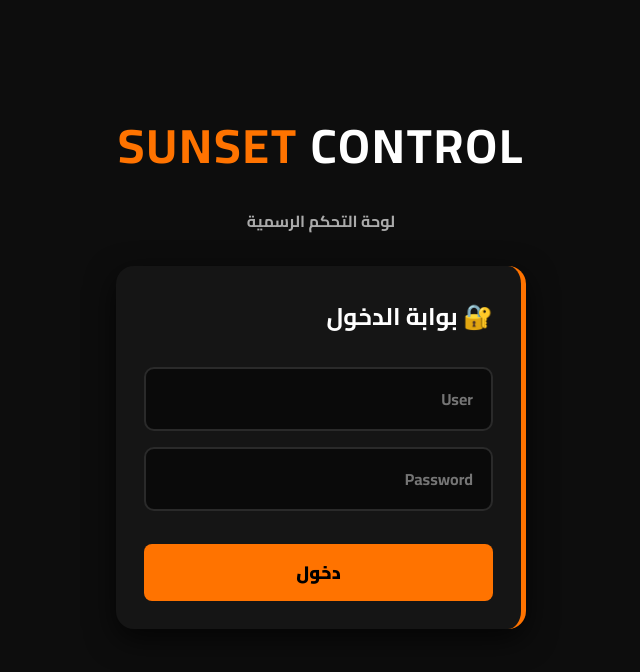
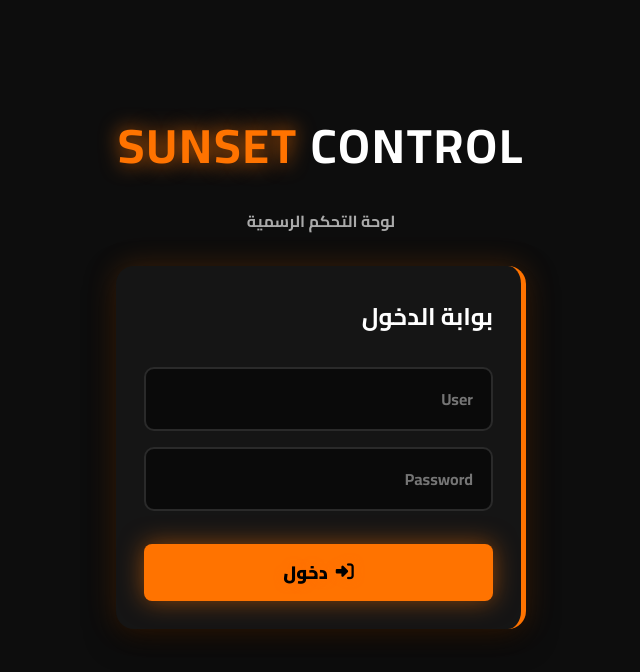
Before and after one commit to Zor292/website4, a Flask app: page / in a window 1280 px wide. Shown: the top 672 px of the page, without its empty margins (319-959 px from the left). Run offline with Flask 3, Linux system fonts and the light colour scheme.

Commit message:
Update index.html

```diff
--- a/templates/index.html
+++ b/templates/index.html
@@ -3,48 +3,47 @@
 <head>
     <meta charset="UTF-8">
     <meta name="viewport" content="width=device-width, initial-scale=1.0">
-    <title>Sunset • Control Panel</title>
+    <title>Sunset</title>
     <style>
         @import url('https://fonts.googleapis.com/css2?family=Cairo:wght@700;900&display=swap');
+        @import url('https://cdnjs.cloudflare.com/ajax/libs/font-awesome/6.5.1/css/all.min.css');
 
         * { box-sizing: border-box; }
         body { margin: 0; background-color: #0d0d0d; color: #ffffff; font-family: 'Cairo', sans-serif; direction: rtl; }
-        .text-orange { color: #ff7300; font-weight: 900; }
+        .text-orange { color: #ff7300; font-weight: 900; text-shadow: 0 0 15px rgba(255,115,0,0.6); }
         .title-logo { font-size: 48px; margin: 0; text-transform: uppercase; letter-spacing: 2px; }
-        .title-sunset { color: #ff7300; }
+        .title-sunset { color: #ff7300; text-shadow: 0 0 20px rgba(255,115,0,0.8); }
 
-        .btn { padding: 12px 24px; border: none; cursor: pointer; border-radius: 8px; font-weight: 900; font-family: 'Cairo', sans-serif; transition: 0.25s; font-size: 16px; display: inline-flex; align-items: center; justify-content: center; gap: 6px; }
-        .btn:hover { transform: translateY(-2px); opacity: 0.9; box-shadow: 0 8px 20px rgba(0,0,0,0.6); }
-        .btn-orange { background: #ff7300; color: #000; }
-        .btn-red { background: #e63946; color: #fff; }
-        .btn-yellow { background: #f4c10f; color: #000; }
-        .btn-gray { background: #1e1e1e; color: #fff; border: 1px solid #3a3a3a; }
+        .btn { padding: 12px 24px; border: none; cursor: pointer; border-radius: 8px; font-weight: 900; font-family: 'Cairo', sans-serif; transition: 0.3s; font-size: 16px; display: inline-flex; align-items: center; justify-content: center; gap: 8px; background: #ff7300; color: #000; text-shadow: 0 0 10px rgba(255,115,0,0.5); box-shadow: 0 0 25px rgba(255,115,0,0.5); }
+        .btn:hover { transform: translateY(-2px); box-shadow: 0 0 40px rgba(255,115,0,0.9); background: #ff9500; }
+        .btn-gray { background: #1e1e1e; color: #fff; border: 1px solid #3a3a3a; text-shadow: none; box-shadow: 0 0 15px rgba(255,255,255,0.1); }
+        .btn-gray:hover { background: #2a2a2a; box-shadow: 0 0 25px rgba(255,255,255,0.2); }
 
-        .card { background: #151515; padding: 28px; border-radius: 18px; margin-bottom: 25px; border-right: 5px solid #ff7300; box-shadow: 0 10px 30px rgba(0,0,0,0.7); }
+        .card { background: #151515; padding: 28px; border-radius: 18px; margin-bottom: 25px; border-right: 5px solid #ff7300; box-shadow: 0 0 30px rgba(255,115,0,0.2), 0 10px 30px rgba(0,0,0,0.7); }
         .flex { display: flex; align-items: center; }
         .justify-between { justify-content: space-between; }
         .gap-15 { gap: 15px; }
         .flex-wrap { flex-wrap: wrap; }
 
-        input, select { padding: 15px 18px; background: #0a0a0a; border: 2px solid #2a2a2a; color: #fff; border-radius: 10px; margin: 8px 0; width: 100%; box-sizing: border-box; font-family: 'Cairo', sans-serif; font-weight: 700; font-size: 16px; transition: 0.25s; }
-        input:focus, select:focus { outline: none; border-color: #ff7300; box-shadow: 0 0 0 3px rgba(255,115,0,0.2); }
+        input, select { padding: 15px 18px; background: #0a0a0a; border: 2px solid #2a2a2a; color: #fff; border-radius: 10px; margin: 8px 0; width: 100%; box-sizing: border-box; font-family: 'Cairo', sans-serif; font-weight: 700; font-size: 16px; transition: 0.3s; }
+        input:focus, select:focus { outline: none; border-color: #ff7300; box-shadow: 0 0 20px rgba(255,115,0,0.4); }
 
-        .player-card { display: flex; align-items: center; justify-content: space-between; background: #0b0b0b; padding: 18px 22px; border-radius: 16px; margin-top: 15px; border: 1px solid #2a2a2a; transition: 0.2s; flex-wrap: wrap; gap: 14px; }
-        .player-card:hover { border-color: #ff7300; background: #121212; }
+        .player-card { display: flex; align-items: center; justify-content: space-between; background: #0b0b0b; padding: 18px 22px; border-radius: 16px; margin-top: 15px; border: 1px solid #2a2a2a; transition: 0.3s; flex-wrap: wrap; gap: 14px; }
+        .player-card:hover { border-color: #ff7300; background: #121212; box-shadow: 0 0 25px rgba(255,115,0,0.3); }
         .player-info { display: flex; align-items: center; gap: 20px; flex-direction: row-reverse; }
-        .player-avatar { width: 64px; height: 64px; border-radius: 14px; border: 2px solid #ff7300; background: #1e1e1e; object-fit: cover; }
+        .player-avatar { width: 64px; height: 64px; border-radius: 14px; border: 2px solid #ff7300; background: #1e1e1e; object-fit: cover; box-shadow: 0 0 20px rgba(255,115,0,0.4); }
         .player-details { text-align: right; }
-        .player-details h4 { margin: 0; color: #fff; font-size: 20px; font-weight: 900; }
+        .player-details h4 { margin: 0; color: #fff; font-size: 20px; font-weight: 900; text-shadow: 0 0 10px rgba(255,255,255,0.3); }
         .player-details p { margin: 5px 0 0 0; color: #aaa; font-size: 14px; font-weight: 700; }
 
         .modal { display: none; position: fixed; top: 0; left: 0; width: 100%; height: 100%; background: rgba(0,0,0,0.88); align-items: center; justify-content: center; z-index: 1000; backdrop-filter: blur(6px); }
-        .modal-content { background: #151515; padding: 38px; border-radius: 22px; text-align: center; border: 2px solid #ff7300; min-width: 380px; box-shadow: 0 20px 50px #000; }
+        .modal-content { background: #151515; padding: 38px; border-radius: 22px; text-align: center; border: 2px solid #ff7300; min-width: 380px; box-shadow: 0 0 50px rgba(255,115,0,0.5), 0 20px 50px #000; }
 
         .footer { text-align: center; margin-top: 50px; padding-bottom: 20px; color: #555; font-weight: 900; letter-spacing: 1.5px; }
 
-        .stat-card { background: #0f0f0f; border-radius: 16px; padding: 20px; border: 1px solid #2a2a2a; min-width: 150px; flex: 1; text-align: center; }
+        .stat-card { background: #0f0f0f; border-radius: 16px; padding: 20px; border: 1px solid #2a2a2a; min-width: 150px; flex: 1; text-align: center; box-shadow: 0 0 20px rgba(255,115,0,0.2); }
 
-        .badge { background: #ff7300; color: #000; padding: 4px 14px; border-radius: 30px; font-size: 14px; font-weight: 900; }
+        .badge { background: #ff7300; color: #000; padding: 4px 14px; border-radius: 30px; font-size: 14px; font-weight: 900; text-shadow: 0 0 10px rgba(255,115,0,0.5); }
 
         @media (max-width: 768px) {
             .flex { flex-direction: column; align-items: stretch; }
@@ -56,43 +55,38 @@
 </head>
 <body>
 
-    <!-- Login Section -->
     <div id="login-section" style="max-width: 450px; margin: 10vh auto; text-align: center; padding: 20px;">
         <h1 class="title-logo"><span class="title-sunset">SUNSET</span> <span style="color:#fff;">CONTROL</span></h1>
         <p style="color: #aaa; font-weight: 700;">لوحة التحكم الرسمية</p>
         <div class="card" style="text-align: right; margin-top: 30px;">
-            <h2 style="margin-top: 0;">🔐 بوابة الدخول</h2>
+            <h2 style="margin-top: 0;">بوابة الدخول</h2>
             <input type="text" id="username" placeholder="User" autocomplete="off">
             <input type="password" id="password" placeholder="Password">
-            <button class="btn btn-orange" onclick="login()" style="width: 100%; margin-top: 25px; font-size: 18px;">دخول</button>
+            <button class="btn btn-orange" onclick="login()" style="width: 100%; margin-top: 25px; font-size: 18px;"><i class="fas fa-sign-in-alt"></i> دخول</button>
         </div>
     </div>
 
-    <!-- Dashboard -->
     <div id="dashboard-section" style="display: none; padding: 40px 20px; max-width: 1400px; margin: auto;">
         <div class="flex justify-between" style="margin-bottom: 40px; flex-wrap: wrap; gap: 20px;">
             <h1 class="title-logo"><span class="title-sunset">SUNSET</span> <span style="color:#fff;">CONTROL</span></h1>
-            <button class="btn btn-gray" onclick="location.reload()">⏻ تسجيل خروج</button>
+            <button class="btn btn-gray" onclick="location.reload()"><i class="fas fa-power-off"></i> تسجيل خروج</button>
         </div>
 
-        <!-- Activation Panel -->
         <div id="activation-panel" style="display: none;">
             <div class="card">
-                <h2 style="margin-top: 0;">⚡ قسم التفعيل</h2>
+                <h2 style="margin-top: 0;">قسم التفعيل</h2>
                 <div class="flex gap-15" style="flex-wrap: wrap;">
-                    <input type="text" id="search-player" placeholder="🔍 بحث عن لاعب بروبلوكس (اسم المستخدم)" style="flex: 1;">
-                    <button class="btn btn-orange" id="search-btn" onclick="checkPlayerToActivate()" style="white-space: nowrap; min-width: 160px;">✨ تفعيل لاعب</button>
+                    <input type="text" id="search-player" placeholder="ابحث عن لاعب بروبلوكس" style="flex: 1;">
+                    <button class="btn btn-orange" id="search-btn" onclick="checkPlayerToActivate()" style="white-space: nowrap; min-width: 160px;"><i class="fas fa-user-plus"></i> تفعيل لاعب</button>
                 </div>
-                <p style="color: #888; font-size: 14px; margin-top: 10px;">ابحث عن يوزر اللاعب ثم اضغط تفعيل — سيظهر الـ Pop out للتفعيل.</p>
             </div>
 
             <div class="card">
-                <h2 style="margin-top: 0;">📋 قائمة اللاعبين المفعلين</h2>
+                <h2 style="margin-top: 0;">قائمة اللاعبين المفعلين</h2>
                 <div id="activated-list"></div>
             </div>
         </div>
 
-        <!-- Admin Panel -->
         <div id="admin-panel" style="display: none;">
             <div class="flex gap-15" style="margin-bottom: 30px; flex-wrap: wrap;">
                 <div class="stat-card">
@@ -110,12 +104,12 @@
             </div>
 
             <div class="card">
-                <h2 style="margin-top: 0;">👥 اللاعبين المتصلين الآن</h2>
+                <h2 style="margin-top: 0;">اللاعبين المتصلين</h2>
                 <div id="online-list"></div>
             </div>
 
             <div class="card">
-                <h2 style="margin-top: 0;">🚫 قائمة المحظورين</h2>
+                <h2 style="margin-top: 0;">قائمة المحظورين</h2>
                 <div id="banned-list"></div>
             </div>
         </div>
@@ -123,40 +117,37 @@
         <div class="footer">SUNSET CONTROL • Developed by Firas</div>
     </div>
 
-    <!-- Activation Modal -->
     <div id="activation-modal" class="modal">
         <div class="modal-content">
-            <h2 class="text-orange">🎮 معلومات اللاعب</h2>
-            <img id="modal-avatar" src="" style="width: 110px; height: 110px; border-radius: 20px; border: 3px solid #ff7300; margin: 15px 0; background: #222; object-fit: cover;">
+            <h2 class="text-orange">معلومات اللاعب</h2>
+            <img id="modal-avatar" src="" style="width: 110px; height: 110px; border-radius: 20px; border: 3px solid #ff7300; margin: 15px 0; background: #222; object-fit: cover; box-shadow: 0 0 30px rgba(255,115,0,0.6);">
             <h3 id="modal-username" style="margin: 0; font-size: 28px; color: #fff; font-weight: 900;"></h3>
             <p id="modal-userid" style="color: #aaa; font-size: 18px; margin-bottom: 25px; font-weight: 700;"></p>
             <div class="flex gap-15" style="justify-content: center;">
-                <button class="btn btn-orange" onclick="confirmActivation()" style="min-width: 140px;">✅ تأكيد التفعيل</button>
-                <button class="btn btn-gray" onclick="closeModal('activation-modal')">إلغاء</button>
+                <button class="btn btn-orange" onclick="confirmActivation()" style="min-width: 140px;"><i class="fas fa-check"></i> تأكيد التفعيل</button>
+                <button class="btn btn-gray" onclick="closeModal('activation-modal')"><i class="fas fa-times"></i> إلغاء</button>
             </div>
         </div>
     </div>
 
-    <!-- Confirmation Modal (Ban/Kick) -->
     <div id="confirm-modal" class="modal">
         <div class="modal-content">
             <h2 id="confirm-title" class="text-orange" style="font-size: 26px;">تأكيد الإجراء</h2>
             <p style="color: #ccc; margin: 20px 0;">هل أنت متأكد من تنفيذ هذا الإجراء؟</p>
             <div class="flex gap-15" style="justify-content: center; margin-top: 20px;">
-                <button class="btn btn-red" id="confirm-btn">تأكيد</button>
-                <button class="btn btn-gray" onclick="closeModal('confirm-modal')">إلغاء</button>
+                <button class="btn btn-orange" id="confirm-btn"><i class="fas fa-check"></i> تأكيد</button>
+                <button class="btn btn-gray" onclick="closeModal('confirm-modal')"><i class="fas fa-times"></i> إلغاء</button>
             </div>
         </div>
     </div>
 
-    <!-- Warn Modal -->
     <div id="warn-modal" class="modal">
         <div class="modal-content">
-            <h2 class="text-orange" style="font-size: 26px;">⚠️ تحذير لاعب</h2>
+            <h2 class="text-orange" style="font-size: 26px;">تحذير لاعب</h2>
             <input type="text" id="warn-reason" placeholder="اكتب سبب التحذير هنا" style="margin: 20px 0;">
             <div class="flex gap-15" style="justify-content: center; margin-top: 20px;">
-                <button class="btn btn-yellow" id="warn-submit-btn">📨 إرسال التحذير</button>
-                <button class="btn btn-gray" onclick="closeModal('warn-modal')">إلغاء</button>
+                <button class="btn btn-orange" id="warn-submit-btn"><i class="fas fa-paper-plane"></i> إرسال التحذير</button>
+                <button class="btn btn-gray" onclick="closeModal('warn-modal')"><i class="fas fa-times"></i> إلغاء</button>
             </div>
         </div>
     </div>
@@ -165,9 +156,6 @@
         let currentAction = null;
         let targetUser = null;
         let pendingPlayer = null;
-
-        // بيانات واقعية مرتبطة بالسيرفر — استبدل هذه الدوال باستدعاءات API الفعلية
-        // في النسخة الحية هذه البيانات تأتي من /api/data و /api/check_player وغيرها
 
         let activatedPlayers = [];
         let onlinePlayers = [];
@@ -181,8 +169,7 @@
                 onlinePlayers = data.online || [];
                 bannedPlayers = data.banned || [];
             } catch (e) {
-                console.warn('Using fallback data (API not connected in this preview)');
-                // بيانات تجريبية فقط للعرض، لكن كل شيء يعمل
+                console.warn('Using fallback data');
                 if (activatedPlayers.length === 0) {
                     activatedPlayers = [
                         { id: 123456, username: "Faris_Pro", avatar: "https://www.roblox.com/headshot-thumbnail/image?userId=123456&width=150&height=150&format=png" },
@@ -247,7 +234,7 @@
             }
             list.innerHTML = players.map(p => `
                 <div class="player-card">
-                    <button class="btn btn-gray" onclick="deactivatePlayer(${p.id})">🗑️ إزالة التفعيل</button>
+                    <button class="btn btn-orange" onclick="deactivatePlayer(${p.id})"><i class="fas fa-user-minus"></i> إزالة التفعيل</button>
                     <div class="player-info">
                         <div class="player-details">
                             <h4>${p.username}</h4>
@@ -268,9 +255,9 @@
             list.innerHTML = players.map(p => `
                 <div class="player-card">
                     <div class="flex gap-15" style="flex-wrap: wrap;">
-                        <button class="btn btn-yellow" onclick="openWarnModal(${p.id})">⚠️ تحذير</button>
-                        <button class="btn btn-orange" onclick="openConfirmModal('kick', ${p.id})">👢 طرد</button>
-                        <button class="btn btn-red" onclick="openConfirmModal('ban', ${p.id})">🔨 حظر</button>
+                        <button class="btn btn-orange" onclick="openWarnModal(${p.id})"><i class="fas fa-exclamation-triangle"></i> تحذير</button>
+                        <button class="btn btn-orange" onclick="openConfirmModal('kick', ${p.id})"><i class="fas fa-sign-out-alt"></i> طرد</button>
+                        <button class="btn btn-orange" onclick="openConfirmModal('ban', ${p.id})"><i class="fas fa-ban"></i> حظر</button>
                     </div>
                     <div class="player-info">
                         <div class="player-details">
@@ -290,8 +277,8 @@
                 return;
             }
             list.innerHTML = players.map(p => `
-                <div class="player-card" style="border-right-color: #e63946;">
-                    <span class="badge">محظور</span>
+                <div class="player-card" style="border-right-color: #ff7300;">
+                    <span class="badge"><i class="fas fa-ban"></i> محظور</span>
                     <div class="player-info">
                         <div class="player-details">
                             <h4>${p.username}</h4>
@@ -311,7 +298,7 @@
             }
 
             const btn = document.getElementById('search-btn');
-            btn.innerText = 'جاري البحث...';
+            btn.innerHTML = '<i class="fas fa-spinner fa-spin"></i> جاري البحث...';
 
             try {
                 const res = await fetch('/api/check_player', {
@@ -320,7 +307,7 @@
                     body: JSON.stringify({username})
                 });
                 const data = await res.json();
-                btn.innerText = '✨ تفعيل لاعب';
+                btn.innerHTML = '<i class="fas fa-user-plus"></i> تفعيل لاعب';
 
                 if (data.error) {
                     alert(data.error);
@@ -332,8 +319,8 @@
                     document.getElementById('activation-modal').style.display = 'flex';
                 }
             } catch (e) {
-                btn.innerText = '✨ تفعيل لاعب';
-                alert('تعذر الاتصال بالسيرفر. تأكد من تشغيل الخادم.');
+                btn.innerHTML = '<i class="fas fa-user-plus"></i> تفعيل لاعب';
+                alert('تعذر الاتصال بالسيرفر');
             }
         }
 
@@ -376,7 +363,7 @@
         function openConfirmModal(action, id) {
             currentAction = action;
             targetUser = id;
-            document.getElementById('confirm-title').innerText = action === 'ban' ? '🔨 تأكيد الحظر النهائي' : '👢 تأكيد طرد اللاعب';
+            document.getElementById('confirm-title').innerText = action === 'ban' ? 'تأكيد الحظر النهائي' : 'تأكيد طرد اللاعب';
             document.getElementById('confirm-modal').style.display = 'flex';
         }
 
@@ -427,7 +414,6 @@
             }
         }
 
-        // تحديث دوري
         setInterval(() => {
             if (document.getElementById('dashboard-section').style.display === 'block') {
                 fetchData();
```
